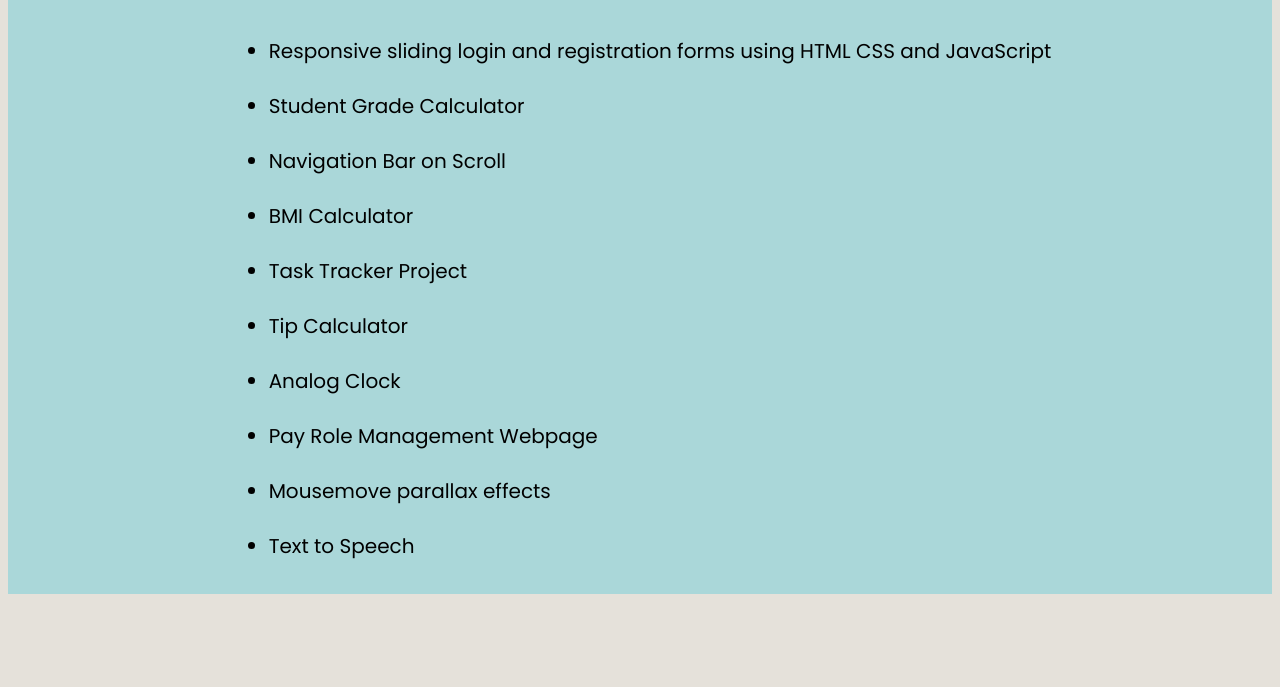
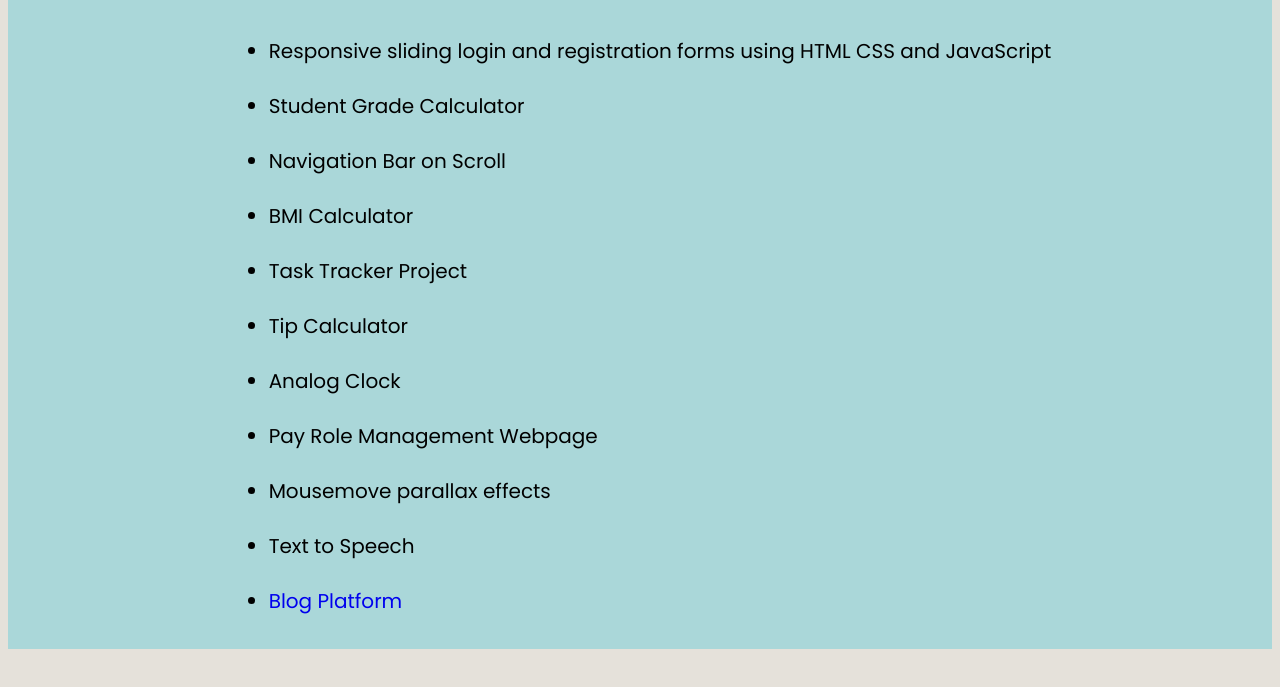
Before and after one commit to nubEA/webDProjects, a plain HTML site: page projects.html in a window 1280 px wide. Shown: the part 97-784 px from the top of the page. Drawn offline with Linux system fonts and the light colour scheme.

Commit message:
Update projects.html

```diff
--- a/projects.html
+++ b/projects.html
@@ -23,6 +23,7 @@
             <li class="pay"><a class="pay" href="PayRole.html" style="text-decoration: none;">Pay Role Management Webpage</a></li>
             <li class="Mouse"><a class="Mouse" href="ParallaxEffect.html" style="text-decoration: none;">Mousemove parallax effects</a></li>
             <li class="txt"><a class="txt" href="textToSpeech.html" style="text-decoration: none;">Text to Speech</a></li>
+            <li class="blog"><a class="blog" href="https://nubea.github.io/blogProject/" style="text-decoration: none;">Blog Platform</a></li>
         </ul>
     </div>
 </body>
```
